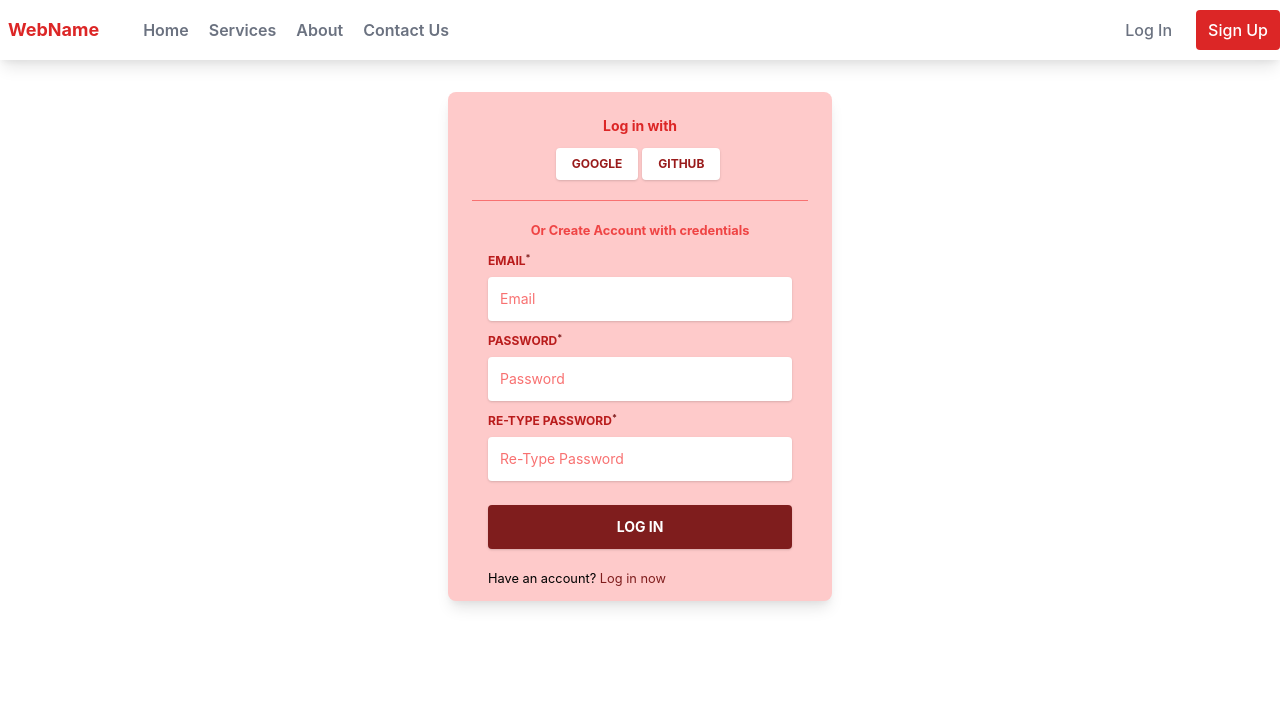
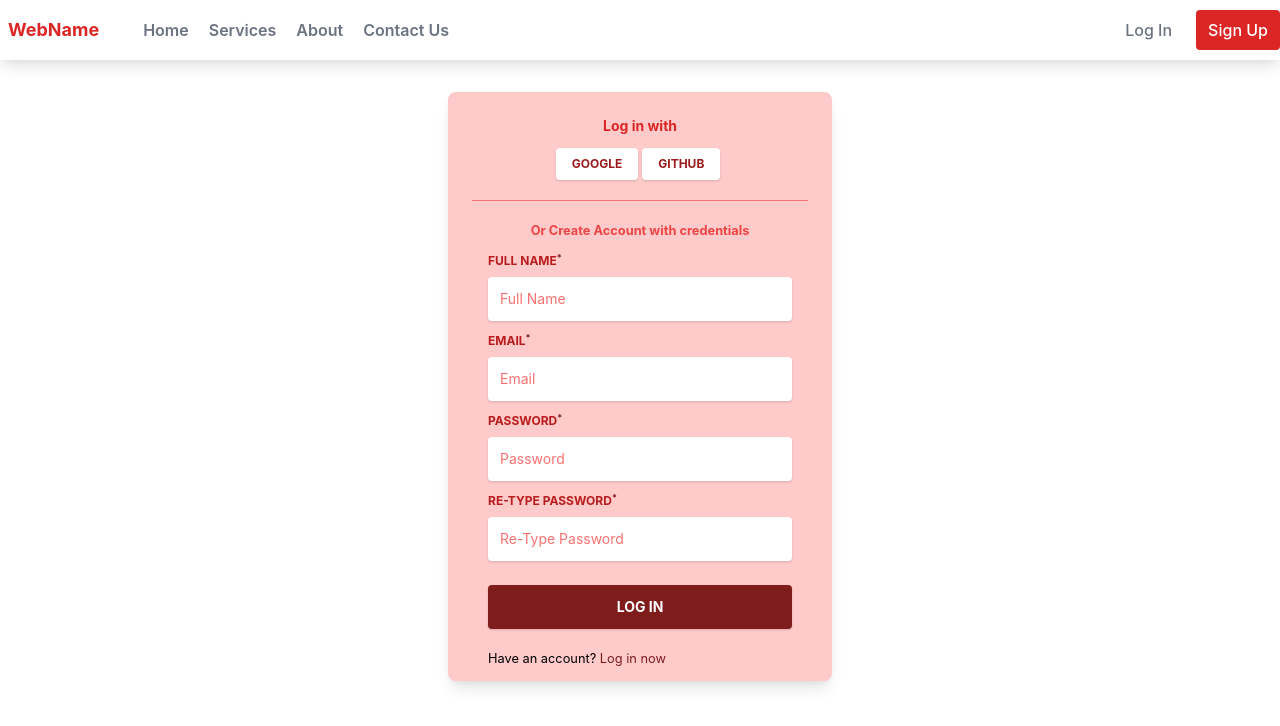
Before and after one commit to jbmakib/cardio-care, a React (Create React App) app: page /sign-up in a window 1280 px wide. Shown: the top 726 px of the page. Built offline with nearby package versions, Linux system fonts and the light colour scheme; no server answers.

Commit message:
found problems while sign up

```diff
--- a/src/Pages/SignUp/SignUp/SignUp.js
+++ b/src/Pages/SignUp/SignUp/SignUp.js
@@ -1,21 +1,54 @@
-import React from "react";
+import React, { useState } from "react";
 import { Link, useLocation, useHistory } from "react-router-dom";
 import useAuth from "../../../hooks/useAuth";
 import LoginButton from "../../Login/LoginButton/LoginButton";
 import Input from "../../Shared/Input/Input";
 
 const SignUp = () => {
+    // states for checking passwords
+    const [firstPass, setFirstPass] = useState("");
+    const [rePass, setRePass] = useState("");
+
     const location = useLocation();
     const history = useHistory();
     const redirect_URI = location.state?.from || "/";
 
-    const { signInWithGoogle, signInWithGithub } = useAuth();
+    const {
+        signInWithGoogle,
+        signInWithGithub,
+        setSignUpEmail,
+        setSignUpPassword,
+        signUpWithEmailAndPassword,
+        setShowName,
+        updateUserProfile,
+    } = useAuth();
 
     const handleSignIn = (provider) => {
         provider()
             .then((result) => {
                 history.push(redirect_URI);
                 console.log(result.user);
+            })
+            .catch((err) => {
+                console.log(err.message);
+            });
+    };
+
+    // handle form submit
+    const handleFormSubmit = (e) => {
+        e.preventDefault();
+        setSignUpPassword(firstPass);
+        if (firstPass.length < 6) {
+            // return an error
+            return;
+        } else if (firstPass !== rePass) {
+            // return an error
+            return;
+        }
+        signUpWithEmailAndPassword()
+            .then((result) => {
+                updateUserProfile();
+                history.push(redirect_URI);
             })
             .catch((err) => {
                 console.log(err.message);
@@ -56,25 +89,32 @@ const SignUp = () => {
                                     Or Create Account with credentials
                                 </small>
                             </div>
-                            <form>
+                            <form onSubmit={handleFormSubmit}>
+                                <Input
+                                    type="text"
+                                    id="signUp-name-input"
+                                    setInputState={setShowName}
+                                >
+                                    Full Name
+                                </Input>
                                 <Input
                                     type="email"
                                     id="signUp-email-input"
-                                    // setInputState={setLoginEmail}
+                                    setInputState={setSignUpEmail}
                                 >
                                     Email
                                 </Input>
                                 <Input
                                     type="password"
                                     id="signUp-password-input"
-                                    // setInputState={setLoginPassword}
+                                    setInputState={setFirstPass}
                                 >
                                     Password
                                 </Input>
                                 <Input
                                     type="password"
                                     id="signUp-re-password-input"
-                                    // setInputState={setLoginPassword}
+                                    setInputState={setRePass}
                                 >
                                     Re-Type Password
                                 </Input>
--- a/src/hooks/useFirebase.js
+++ b/src/hooks/useFirebase.js
@@ -5,6 +5,8 @@ import {
     GoogleAuthProvider,
     GithubAuthProvider,
     signInWithEmailAndPassword,
+    createUserWithEmailAndPassword,
+    updateProfile,
     signOut,
     onAuthStateChanged,
 } from "firebase/auth";
@@ -15,10 +17,15 @@ initializeAuthentication();
 const useFirebase = () => {
     const auth = getAuth();
     const [user, setUser] = useState({});
+    const [showName, setShowName] = useState("");
 
     // states for login
     const [loginEmail, setLoginEmail] = useState("");
     const [loginPassword, setLoginPassword] = useState("");
+
+    // states for sign up
+    const [signUpEmail, setSignUpEmail] = useState("");
+    const [signUpPassword, setSignUpPassword] = useState("");
 
     // get providers
     const googleProvider = new GoogleAuthProvider();
@@ -39,6 +46,15 @@ const useFirebase = () => {
         return signInWithEmailAndPassword(auth, loginEmail, loginPassword);
     };
 
+    // handle sign-up with email and password
+    const signUpWithEmailAndPassword = () => {
+        return createUserWithEmailAndPassword(
+            auth,
+            signUpEmail,
+            signUpPassword
+        );
+    };
+
     // for logging out
     const logOut = () => {
         signOut(auth);
@@ -55,11 +71,22 @@ const useFirebase = () => {
         return unsubscribed;
     }, [auth]);
 
+    // update user profile
+    const updateUserProfile = () => {
+        return updateProfile(auth.currentUser, { displayName: showName });
+    };
+
     return {
         user,
+        setUser,
         setLoginEmail,
         setLoginPassword,
         logInWithEmailAndPassword,
+        setSignUpEmail,
+        setSignUpPassword,
+        signUpWithEmailAndPassword,
+        setShowName,
+        updateUserProfile,
         signInWithGoogle,
         signInWithGithub,
         logOut,
```
